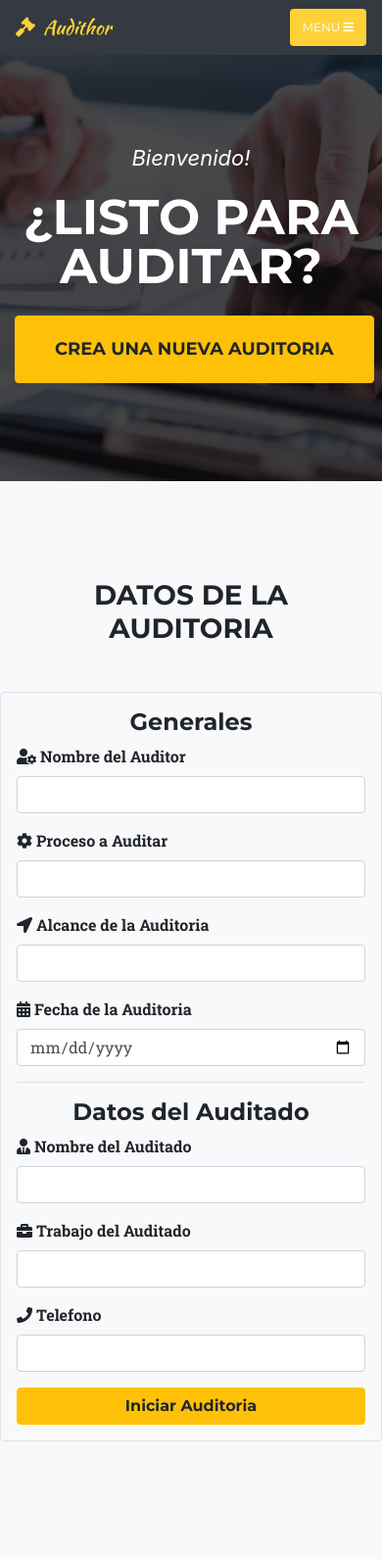
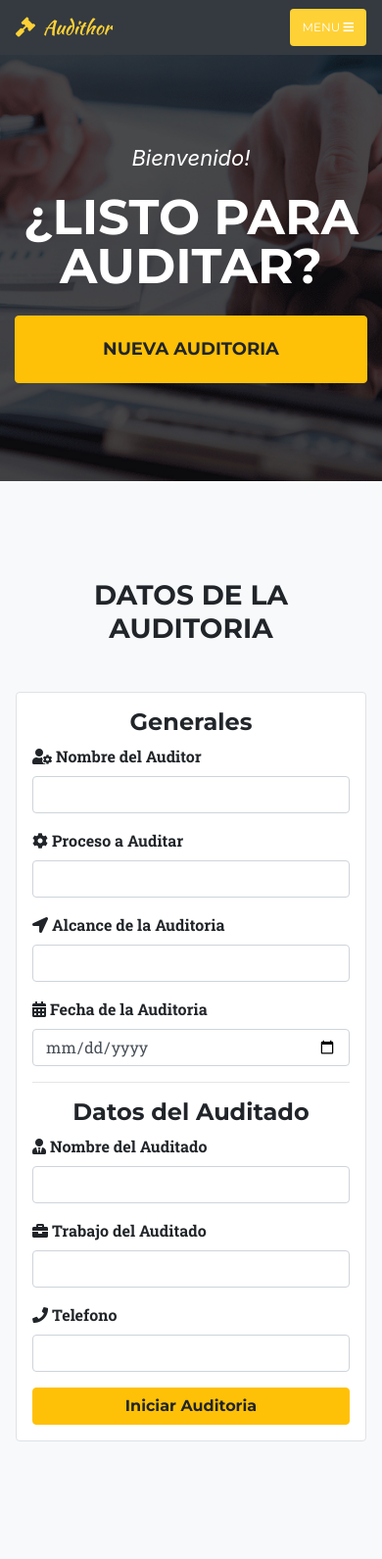
Before and after one commit to Yojanpardo/django_audithor, a Django app: page / in a window 390 px wide. Shown: the top 1591 px of the page at 98% size. Run offline with Django 3.2, Linux system fonts and the light colour scheme; the visitor is signed in with stand-in values (Sample User, id 1); some libraries are stand-ins or nearby versions; some web fonts are replaced.

Commit message:
hago el sitio un poco más responsive

```diff
--- a/templates/accounts/login.html
+++ b/templates/accounts/login.html
@@ -19,7 +19,7 @@ Login
 				{% csrf_token %}
 				<div class="form-group">
 					<label for="username">Nombre de usuario:</label>
-					<input type="text" class="form-control" name="username" id="username" placeholder="Nombre de usuario" required value="{{form.username.value}}">
+					<input type="text" class="form-control" name="username" id="username" placeholder="Nombre de usuario" required value="{% if form.errors %}{{form.username.value}}{% endif %}">
 				</div>
 				<div class="form-group">
 					<label for="password">Contraseña:</label>
--- a/templates/home.html
+++ b/templates/home.html
@@ -10,9 +10,10 @@ Inicio
       <div class="intro-lead-in">Bienvenido!</div>
       <div class="intro-heading text-uppercase">¿Listo para auditar?</div>
       {% if user.is_anonymous %}
-      <a class="btn btn-warning btn-xl text-uppercase js-scroll-trigger scroll" href="{% url 'accounts:login' %}">Iniciar sesión</a>
+      <a class="btn btn-warning btn-xl text-uppercase js-scroll-trigger scroll d-none d-sm-block" href="{% url 'accounts:login' %}">Iniciar sesión</a>
       {% else %}
-      <a class="btn btn-warning btn-xl text-uppercase js-scroll-trigger scroll" href="#go">Crea una nueva auditoria</a>
+      <a class="btn btn-warning btn-xl text-uppercase js-scroll-trigger scroll d-none d-sm-block" href="#go">Crea una nueva auditoria</a>
+      <a class="btn btn-warning btn text-uppercase js-scroll-trigger scroll d-block btn-xl d-sm-none" href="#go">Nueva auditoria</a>
       {% endif %}
     </div>
   </div>
@@ -22,7 +23,7 @@ Inicio
   <div class="container">
     <h3 class="text-uppercase text-center mb-5">Datos de la Auditoria</h3>
     <div class="row justify-content-center">
-      <div class="col-sm-12 col-md-10 col-lg-8 col-xl-6 border rounded  pt-3 pl-3 pr-3">
+      <div class="col-sm-12 col-md-10 col-lg-8 col-xl-6 border rounded  pt-3 pl-3 pr-3 ml-3 mr-3 bg-white">
         <form action="{% url 'audit:create_audit' %}" method="POST">
           <h4 class="text-center">Generales</h4>
           {% csrf_token %}
```
